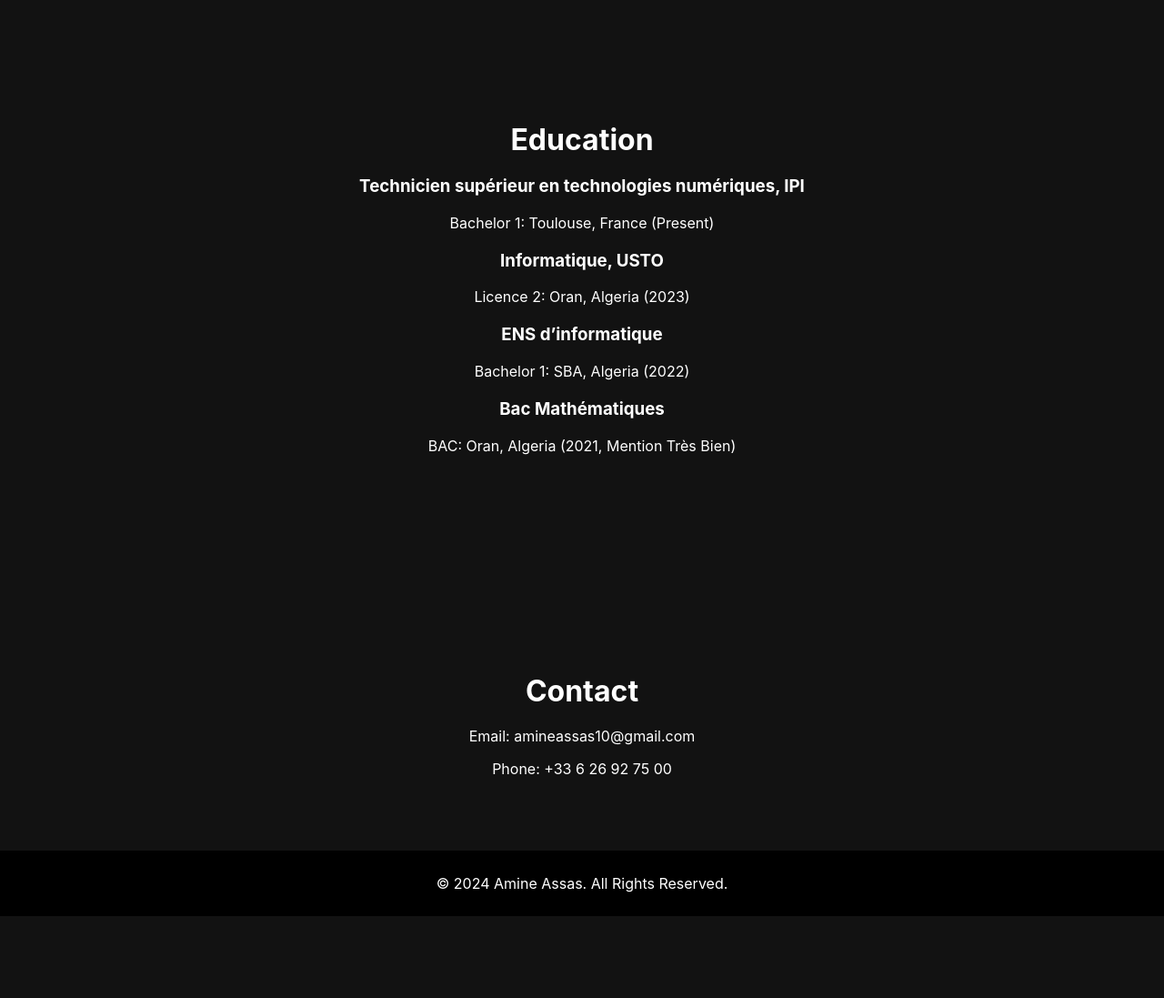
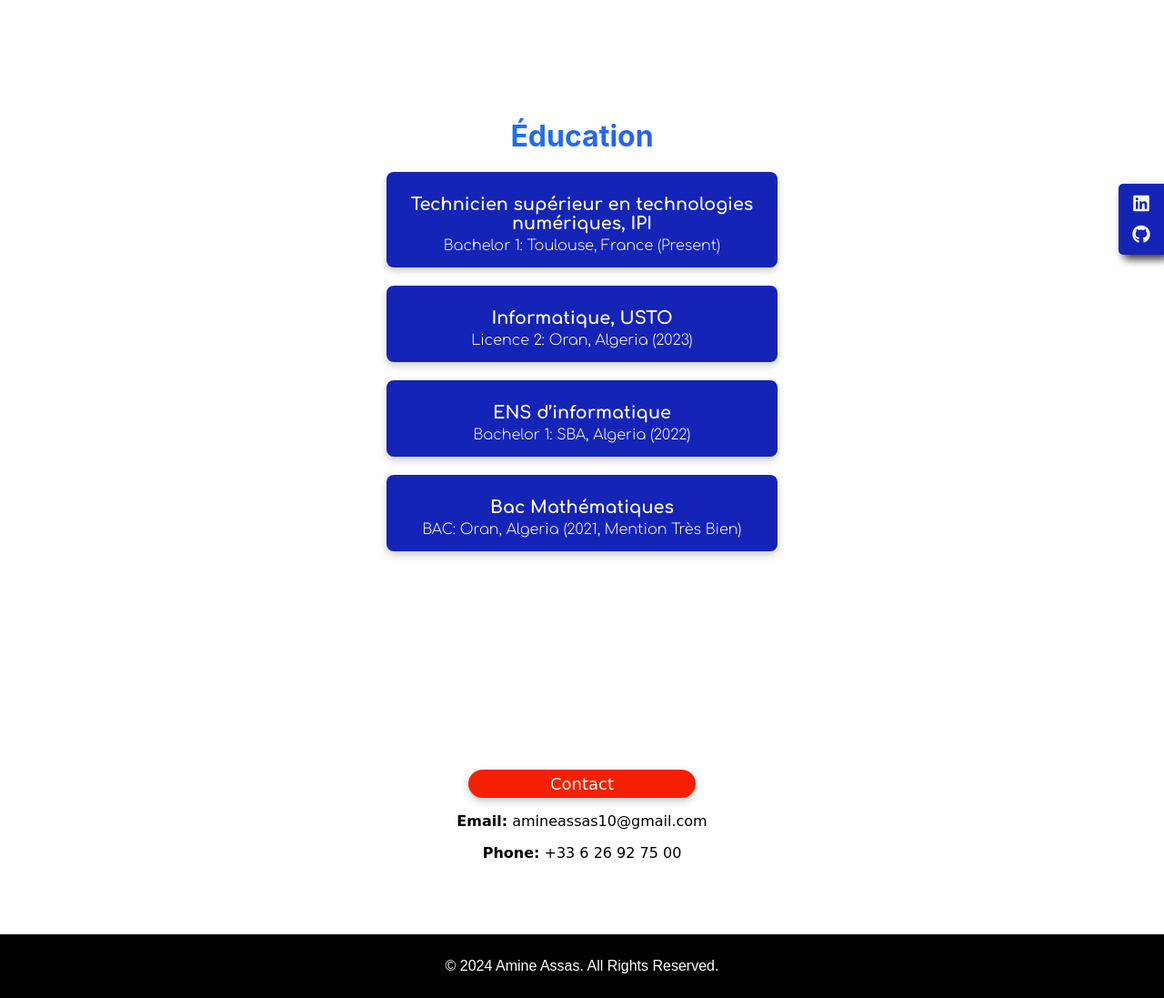
Before and after one commit to amineassas31/amineassas31.github.io, a plain HTML site: page index.html in a window 1280 px wide. Shown: the part 460-1557 px from the top of the page at 91% size. Before the commit the page ends 1467 px from the top, so only its background shows below. Drawn offline with Linux system fonts and the light colour scheme; a web font is replaced by a local one.

Commit message:
website update 2.0

```diff
--- a/index.html
+++ b/index.html
@@ -9,6 +9,22 @@
             rel="stylesheet"
             href="https://cdnjs.cloudflare.com/ajax/libs/font-awesome/6.0.0-beta3/css/all.min.css"
         />
+        <script src="script.js"></script>
+        <link rel="preconnect" href="https://fonts.googleapis.com" />
+        <link rel="preconnect" href="https://fonts.gstatic.com" crossorigin />
+        <link
+            href="https://fonts.googleapis.com/css2?family=Comfortaa:wght@300..700&display=swap"
+            rel="stylesheet"
+        />
+        <link
+            href="https://fonts.googleapis.com/css2?family=Playwrite+ES+Deco:wght@100..400&display=swap"
+            rel="stylesheet"
+        />
+
+        <link
+            href="https://fonts.googleapis.com/css2?family=Mansalva&display=swap"
+            rel="stylesheet"
+        />
     </head>
     <body>
         <div class="logo">Amine Assas</div>
@@ -19,44 +35,63 @@
                 <p class="subtitle">
                     Technicien supérieur en technologies numériques
                 </p>
-                <p>Toulouse, France</p>
+                <p class="tls">Toulouse, France</p>
             </div>
         </section>
         <section id="education">
             <div class="container">
-                <h2>Education</h2>
-                <div class="education">
+                <h2 class="ed">Éducation</h2>
+                <div class="education-card">
+                    <div class="education-details">
                         <h3>
                             Technicien supérieur en technologies numériques, IPI
                         </h3>
                         <p>Bachelor 1: Toulouse, France (Present)</p>
                     </div>
-                <div class="education">
+                </div>
+                <div class="education-card">
+                    <div class="education-details">
                         <h3>Informatique, USTO</h3>
                         <p>Licence 2: Oran, Algeria (2023)</p>
                     </div>
-                <div class="education">
+                </div>
+                <div class="education-card">
+                    <div class="education-details">
                         <h3>ENS d’informatique</h3>
                         <p>Bachelor 1: SBA, Algeria (2022)</p>
                     </div>
-                <div class="education">
+                </div>
+                <div class="education-card">
+                    <div class="education-details">
                         <h3>Bac Mathématiques</h3>
                         <p>BAC: Oran, Algeria (2021, Mention Très Bien)</p>
                     </div>
                 </div>
+            </div>
         </section>
-        <section id="contact">
+        <section>
             <div class="container">
-                <h2>Contact</h2>
-                <p>
-                    Email:
+                <h2 class="contact">Contact</h2>
+                <p class="con">
+                    <b>Email:</b>
                     <a href="mailto:amineassas10@gmail.com" class="mail"
                         >amineassas10@gmail.com</a
                     >
                 </p>
-                <p>Phone: +33 6 26 92 75 00</p>
+                <p class="con"><b>Phone:</b> +33 6 26 92 75 00</p>
             </div>
         </section>
+        <div id="social-bar">
+            <a
+                href="https://www.linkedin.com/in/amine-assas-888756264/"
+                target="_blank"
+            >
+                <i class="fa-brands fa-linkedin"></i>
+            </a>
+            <a href="https://github.com/amineassas31" target="_blank">
+                <i class="fa-brands fa-github"></i>
+            </a>
+        </div>
 
         <footer>
             <p>&copy; 2024 Amine Assas. All Rights Reserved.</p>
--- a/styles.css
+++ b/styles.css
@@ -2,8 +2,8 @@
     margin: 0;
     font-family: -apple-system, BlinkMacSystemFont, "Segoe UI", Roboto,
         "Helvetica Neue", Arial, sans-serif;
-    background-color: #121212; /* Dark background */
-    color: #fff; /* White text */
+    background-color: #ffffff;
+    color: #000000; /* White text */
 }
 
 .logo {
@@ -12,11 +12,15 @@
     left: 20px;
     font-size: 1.5em;
     font-weight: bold;
-    color: #fff;
+    color: #4632ff;
+    background-color: rgba(20, 36, 183, 0.16);
 
-    padding: 10px 15px;
+    padding: 10px 10px;
     border-radius: 5px;
     z-index: 1000;
+    font-family: "Mansalva", sans-serif;
+    font-weight: 400;
+    font-style: normal;
 }
 
 .container {
@@ -29,33 +33,23 @@
 .title {
     font-size: 5em;
     margin: 0;
-    text-shadow: 4px 7px 10px rgba(137, 137, 137, 0.774); /* Adjust shadow properties as needed */
+    background-clip: text;
+    background-image: linear-gradient(135deg, #009cea, #4632ff);
+    color: transparent;
 }
 
 .subtitle {
     font-size: 1.5em;
-    color: #bbb; /* Light grey for subtitle */
+    color: #000000;
+    font-family: "Comfortaa", sans-serif;
+    font-optical-sizing: auto;
+    font-weight: 300;
+    font-style: normal;
 }
 
 .description {
     margin: 20px 0;
 }
-
-.btn {
-    display: inline-block;
-    padding: 10px 20px;
-    margin-top: 20px;
-    background-color: #0071e3;
-    color: #fff;
-    text-decoration: none;
-    border-radius: 5px;
-    transition: background-color 0.3s;
-}
-
-.btn:hover {
-    background-color: #005bb5;
-}
-
 section {
     padding: 60px 0;
 }
@@ -85,8 +79,108 @@
     color: #fff;
     padding: 10px 0;
     text-align: center;
+    font-family: "Mansalva", sans-serif;
+    font-weight: 400;
+    font-style: normal;
 }
 .mail {
     text-decoration: none;
+    color: #000000;
+    font-family: "Playwrite ES Deco", cursive;
+    font-optical-sizing: auto;
+    font-weight: 400;
+    font-style: normal;
+}
+/* Education Cards */
+.education-card {
+    background-color: #1424b7;
+    margin: 20px auto;
+    padding: 15px;
+    border-radius: 8px;
+    box-shadow: 0 4px 8px rgba(0, 0, 0, 0.2);
+    transition: transform 0.3s, box-shadow 0.3s;
+    max-width: 400px; /* Limiting maximum width */
     color: #ffffff;
+    font-family: "Comfortaa", sans-serif;
+    font-optical-sizing: auto;
+    font-weight: 300;
+    font-style: normal;
 }
+
+.education-card:hover {
+    transform: translateY(-5px);
+    box-shadow: 0 6px 12px rgba(0, 0, 0, 0.3);
+}
+
+.education-details {
+    text-align: center;
+}
+
+.education-details h3 {
+    margin: 10px 0 5px;
+    font-size: 1.2em;
+}
+
+.education-details p {
+    margin: 0;
+    font-size: 1em;
+}
+.ed {
+    background-clip: text;
+    background-image: linear-gradient(135deg, #009cea, #4632ff);
+    color: transparent;
+}
+.contact {
+    background-color: #f62000;
+    margin: auto;
+    padding: 5px;
+    border-radius: 40px;
+    box-shadow: 0 4px 8px rgba(0, 0, 0, 0.2);
+    transition: transform 0.3s, box-shadow 0.3s;
+    max-width: 240px; /* Limiting maximum width */
+    color: #ffffff;
+    font-family: "Playwrite ES Deco", cursive;
+    font-optical-sizing: auto;
+    font-weight: 400;
+    font-style: normal;
+    font-size: large;
+}
+.con {
+    font-family: "Playwrite ES Deco", cursive;
+    font-optical-sizing: auto;
+    font-weight: 400;
+    font-style: normal;
+}
+.tls {
+    font-family: "Mansalva", sans-serif;
+    font-weight: 400;
+    font-style: normal;
+}
+#social-bar {
+    position: fixed;
+    bottom: 60px; /* Adjust the bottom position as needed */
+    right: 0; /* Positions the bar at the right edge of the window */
+    width: 50px; /* Adjust the width of the bar */
+    height: auto; /* Removes fixed height, allowing icons to stack vertically */
+    background-color: #1424b7; /* Set your desired background color */
+    color: #ffffff; /* Set the text color for icons */
+    display: flex; /* Arranges icons horizontally */
+    flex-direction: column; /* Stacks icons vertically */
+    justify-content: center; /* Centers icons vertically within the bar */
+    align-items: center; /* Aligns icons horizontally in the center */
+    border-radius: 5px 0 0 5px; /* Creates rounded corners except top right */
+    box-shadow: 5px 5px 10px rgba(0, 0, 0, 0.779); /* Adds a subtle shadow */
+    transition: transform 0.3s; /* Smooth transition for hover effects (optional) */
+    padding-top: 10px;
+}
+
+#social-bar a {
+    color: inherit; /* Inherits the text color from #social-bar */
+    font-size: 20px; /* Adjust the icon size */
+    margin-bottom: 10px; /* Adds spacing between icons */
+    transition: transform 0.3s; /* Smooth transition for hover effects (optional) */
+}
+
+#social-bar a:hover {
+    transform: scale(1.1); /* Scales the icon slightly on hover (optional) */
+}
```
Also changed, not shown: script.js (added). Lines whose indentation alone changed are shown as unchanged.
